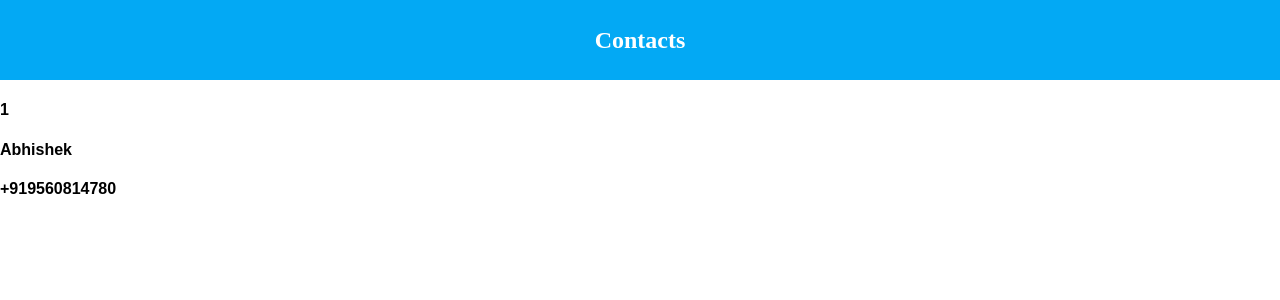
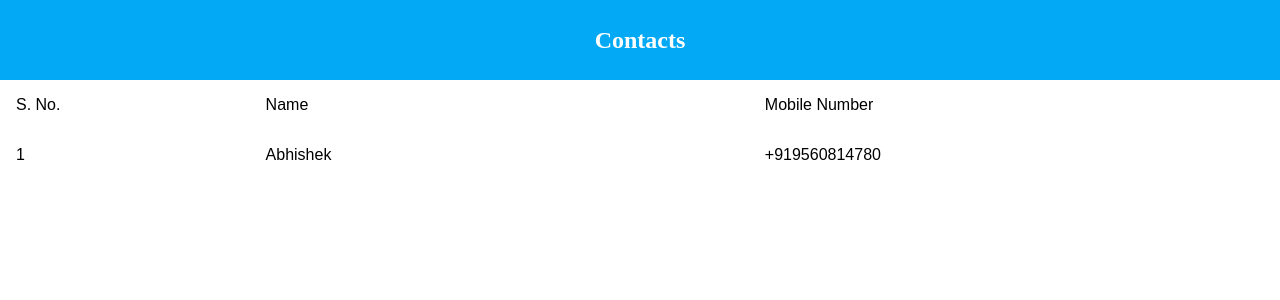
Before and after one commit to abhisheksoni27/react-contacts, a React (Create React App) app: page / in a window 1280 px wide. Shown: the top 300 px of the page. Built offline with nearby package versions, Linux system fonts and the light colour scheme.

Commit message:
added flex to layout contacts

```diff
--- a/package.json
+++ b/package.json
@@ -6,6 +6,7 @@
     "react": "^15.5.4",
     "react-dom": "^15.5.4",
     "react-redux": "^5.0.4",
+    "react-router": "^4.1.1",
     "redux": "^3.6.0"
   },
   "devDependencies": {
--- a/src/App.js
+++ b/src/App.js
@@ -1,5 +1,4 @@
 import React, {Component} from 'react';
-import logo from './logo.svg';
 import Contacts from './components/Contacts';
 
 class App extends Component {
--- a/src/components/Contacts.js
+++ b/src/components/Contacts.js
@@ -3,7 +3,7 @@ import React, {Component} from 'react';
 import Header from './Header';
 import ListOfContacts from './ListOfContacts';
 
-class Contact extends React.Component {
+class Contact extends Component {
     render() {
         return (
             <div>
--- a/src/components/Header.js
+++ b/src/components/Header.js
@@ -2,7 +2,7 @@ import React, {Component} from 'react';
 
 import '../css/Header.css';
 
-class Header extends React.Component {
+class Header extends Component {
     render() {
         return (
             <header className='Header'>
--- /dev/null
+++ b/src/components/KeyList.js
@@ -0,0 +1,16 @@
+import React, {Component} from 'react';
+import '../css/KeyList.css';
+
+class List extends Component {
+    render() {
+        return (
+            <div className="Row">
+                <div className="Index">S. No.</div>
+                <div className="Name">Name</div>
+                <div className="MobileNumber">Mobile Number</div>
+            </div>
+        );
+    }
+}
+
+export default List;
--- a/src/components/List.js
+++ b/src/components/List.js
@@ -1,12 +1,12 @@
 import React, {Component} from 'react';
 
-class List extends React.Component {
+class List extends Component {
     render() {
         return (
             <div className="Row">
-                <h4 className="Index">1</h4>
-                <h4 className="Name">Abhishek</h4>
-                <h4 className="MobileNumber">+919560814780</h4>
+                <div className="Index">1</div>
+                <div className="Name">Abhishek</div>
+                <div className="MobileNumber">+919560814780</div>
             </div>
         );
     }
--- a/src/components/ListOfContacts.js
+++ b/src/components/ListOfContacts.js
@@ -1,12 +1,13 @@
 import React, { Component } from 'react';
 import List from './List';
+import KeyList from './KeyList';
 
-
-
-class ListOfContacts extends React.Component{
+class ListOfContacts extends Component{
     render(){
-        return(
+        return(<div>
+            <KeyList />
             <List />
+            </div>
         );
     }
 }
--- /dev/null
+++ b/src/css/KeyList.css
@@ -0,0 +1,18 @@
+.Row{
+    display: flex;
+    padding: 1em;
+}
+
+.Index{
+    flex:1;
+}
+
+.Name{
+    flex:2;
+
+}
+
+.MobileNumber{
+    flex:2;
+
+}
--- a/src/index.js
+++ b/src/index.js
@@ -2,8 +2,15 @@ import React from 'react';
 import ReactDOM from 'react-dom';
 import App from './App';
 import './css/index.css';
+import { Provider } from 'react-redux';
+import { createStore } from 'redux';
+import addContacts from './redux/reducers/index.js';
+
+let store = createStore(addContacts);
 
 ReactDOM.render(
-  <App />,
+  <Provider store={store}>
+    <App />
+  </Provider>,
   document.getElementById('root')
 );
--- a/src/redux/actions/contactActions.js
+++ b/src/redux/actions/contactActions.js
@@ -2,7 +2,7 @@ export function addContacts(index, detailsObject){
     let data = {
         type: 'ADD_TO_CONTACTS',
         payload: index,
-        detailsObject: details;
+        detailsObject: detailsObject
     };
     return data;
 }
--- a/src/redux/reducers/addContactsReducer.js
+++ b/src/redux/reducers/addContactsReducer.js
@@ -1,14 +1,12 @@
-import {addContacts} from '../actions/contactActions';
-
 const initialState = {
     list: []
 }
 
-function todoApp(state = initialState, action) {
+export default function reducer(state = initialState, action) {
     if (typeof state === 'undefined') {
         return initialState;
     }
 
-    state['list'] = state['list'].concat(data);
+    state['list'] = state['list'].concat(action.detailsObject);
     return state;
 }
--- a/src/redux/reducers/index.js
+++ b/src/redux/reducers/index.js
@@ -1,4 +1,4 @@
-import {addContactsReducer} from './addContactsReducer';
+import addContacts from './addContactsReducer';
 
 import {combineReducers} from 'redux';
 
```
Also changed, not shown: 2 other files (tests, documents, lock files or other folders).
